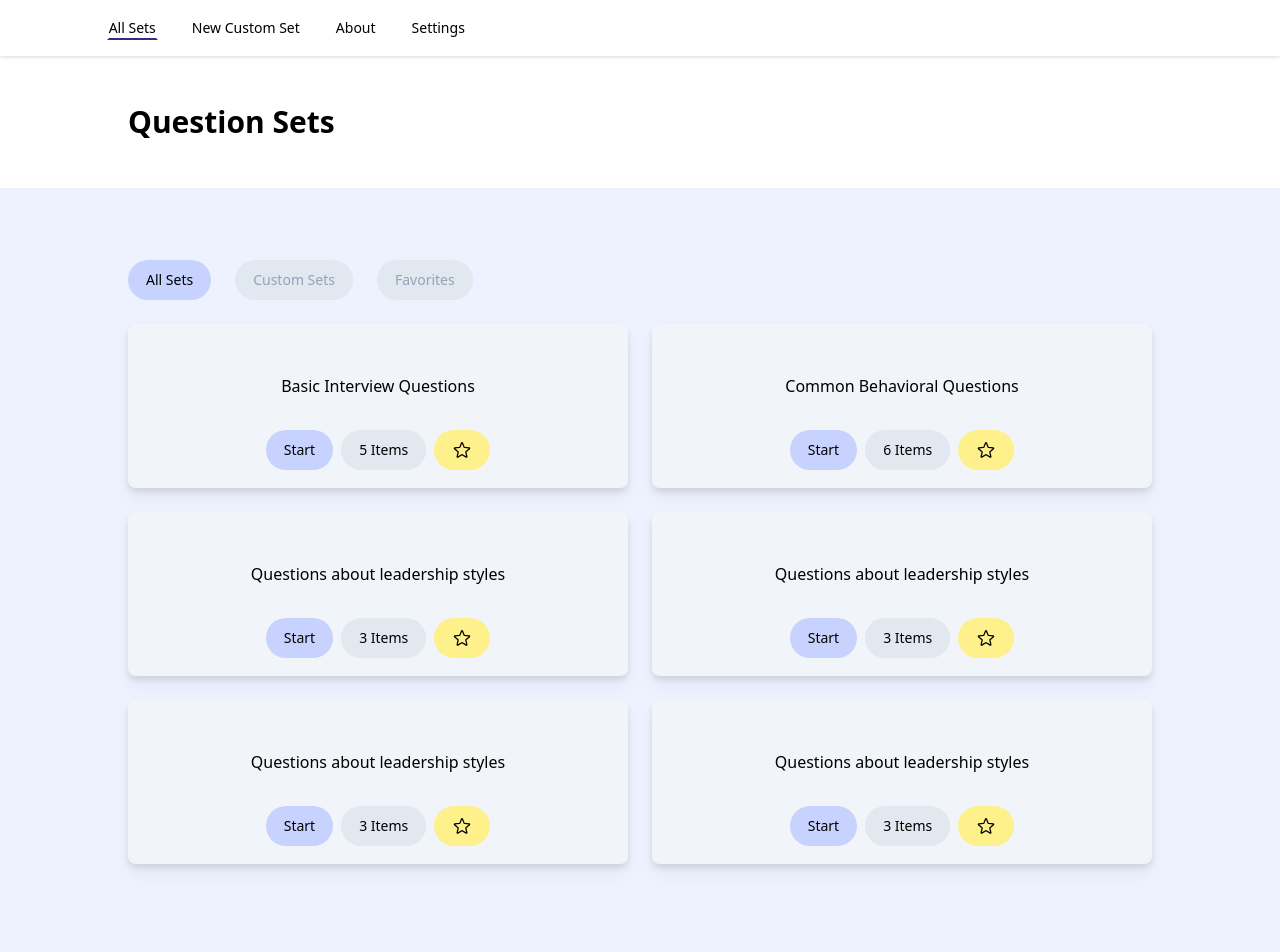
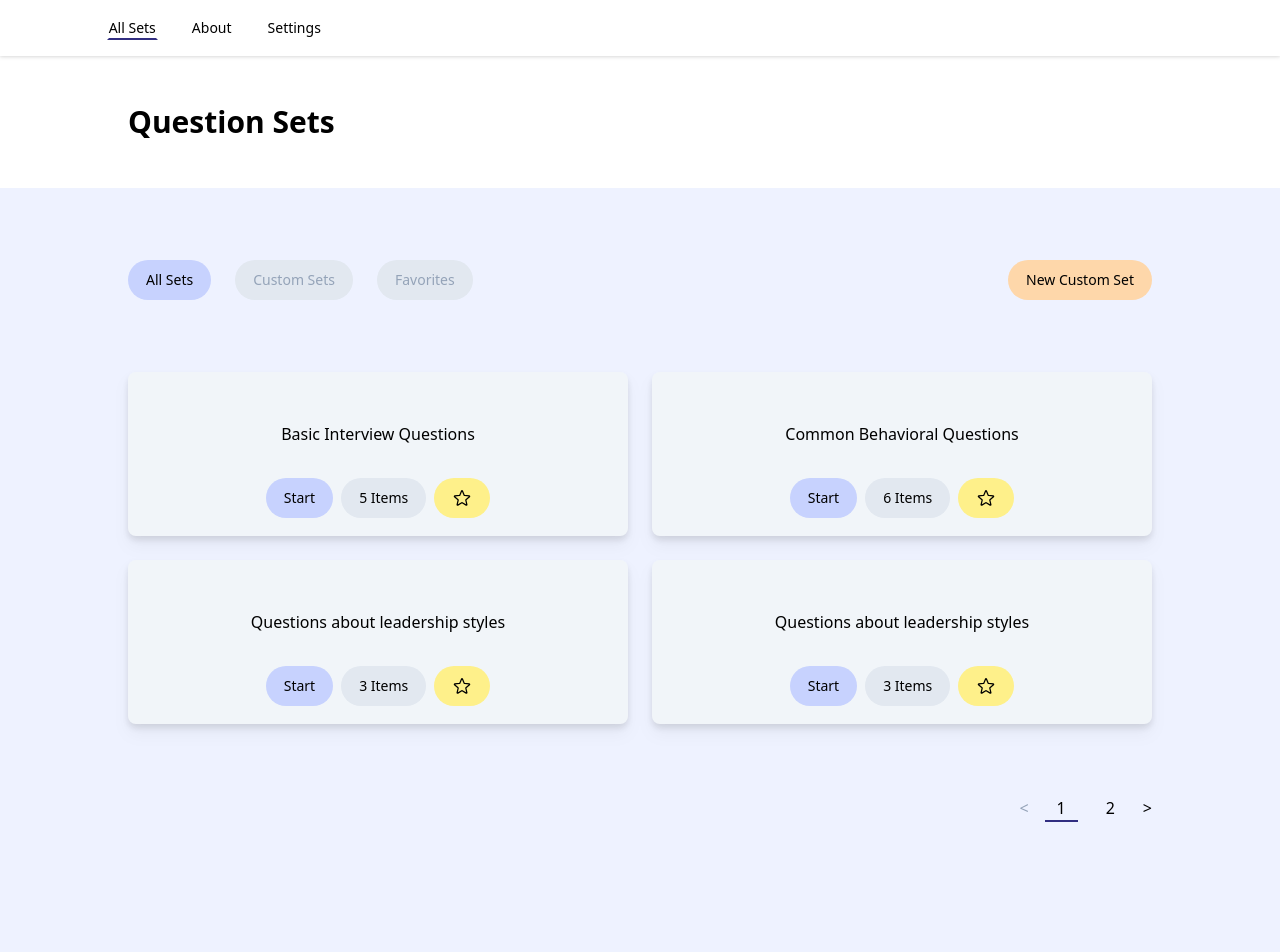
Before and after one commit to jogarbaut/hiremeinterview-react-ts-rtk, a React (Vite) app: page / in a window 1280 px wide. Shown: the top 952 px of the page. Built offline with nearby package versions, Linux system fonts and the light colour scheme.

Commit message:
updated navigation

```diff
--- a/src/components/navbar/NavbarLink.tsx
+++ b/src/components/navbar/NavLink.tsx
@@ -8,7 +8,7 @@ type Props = {
   setSelectedPage: (value: SelectedPage) => void
 }
 
-const NavbarLink = ({ path, page, selectedPage, setSelectedPage }: Props) => {
+const NavLink = ({ path, page, selectedPage, setSelectedPage }: Props) => {
   return (
     <Link
       to={path}
@@ -20,4 +20,4 @@ const NavbarLink = ({ path, page, selectedPage, setSelectedPage }: Props) => {
   )
 }
 
-export default NavbarLink
+export default NavLink
--- a/src/components/navbar/index.tsx
+++ b/src/components/navbar/index.tsx
@@ -1,6 +1,6 @@
 import { SelectedPage } from "@/components/shared/types";
 import { useEffect, useState } from "react";
-import NavbarLink from "./NavbarLink";
+import NavLink from "./NavLink";
 
 type Props = {
   selectedPage: SelectedPage;
@@ -33,25 +33,19 @@ const Navbar = ({ selectedPage, setSelectedPage }: Props) => {
           <div className="flex w-full items-center justify-between gap-16">
             <div className="flex w-full items-center justify-between">
               <div className="flex items-center justify-between gap-8 text-sm">
-                <NavbarLink
+                <NavLink
                   path="/"
                   page="All Sets"
                   selectedPage={selectedPage}
                   setSelectedPage={setSelectedPage}
                 />
-                <NavbarLink
-                  path="/custom-set"
-                  page="New Custom Set"
-                  selectedPage={selectedPage}
-                  setSelectedPage={setSelectedPage}
-                />
-                <NavbarLink
+                <NavLink
                   path="/about"
                   page="About"
                   selectedPage={selectedPage}
                   setSelectedPage={setSelectedPage}
                 />
-                <NavbarLink
+                <NavLink
                   path="/settings"
                   page="Settings"
                   selectedPage={selectedPage}
--- a/src/pages/EditCustomSet/index.tsx
+++ b/src/pages/EditCustomSet/index.tsx
@@ -1,15 +1,11 @@
-import FieldTitle from "@/components/shared/Header";
+import Header from "@/components/shared/Header";
 import EditCustomSetForm from "./EditCustomSetForm";
 type Props = {}
 
 const EditCustomSet = (props: Props) => {
   return (
     <section id="customSets">
-      <div className="w-full bg-white">
-        <div className="mx-auto w-5/6 max-w-5xl">
-          <FieldTitle>Edit Custom Set</FieldTitle>
-        </div>
-      </div>
+      <Header>Edit Custom Set</Header>
       <div className="w-full items-center justify-center bg-indigo-50 py-12">
         <div className="mx-auto w-5/6 max-w-5xl">
           <EditCustomSetForm />
--- a/src/pages/home/index.tsx
+++ b/src/pages/home/index.tsx
@@ -6,7 +6,7 @@ import Pagination from "@/components/shared/Pagination";
 import { QuestionSet } from "@/features/questionSets/questionSetSlice";
 import Header from "@/components/shared/Header";
 import ErrorAlert from "@/components/shared/ErrorAlert";
-
+import { useNavigate } from "react-router-dom";
 const Home = () => {
   const questionSets = useSelector(
     (state: RootState) => state.questionSets.questionSets
@@ -15,6 +15,8 @@ const Home = () => {
   const [displayFavorites, setDisplayFavorites] = useState<boolean>(false);
   const [displayCustoms, setDisplayCustoms] = useState<boolean>(false);
   const [filteredSets, setFilteredSets] = useState<QuestionSet[]>([]);
+
+  const navigate = useNavigate()
 
   // Handle displayFavorite and displayCustom filters
   useEffect(() => {
@@ -37,7 +39,7 @@ const Home = () => {
   }, [displayFavorites, displayCustoms, questionSets]);
 
   // Pagination
-  const itemsPerPage: number = 6;
+  const itemsPerPage: number = 4;
   const [currentPage, setCurrentPage] = useState<number>(1);
   let indexOfLastItem: number = currentPage * itemsPerPage;
   let indexOfFirstItem: number = indexOfLastItem - itemsPerPage;
@@ -53,7 +55,7 @@ const Home = () => {
     <section id="home" className="h-full">
       <Header>Question Sets</Header>
       <div className="h-full w-full items-center justify-center bg-indigo-50 py-12">
-        <div className="mx-auto w-5/6 max-w-5xl">
+        <div className="mx-auto w-5/6 max-w-5xl flex flex-col gap-12">
           <div className="flex flex-col justify-between gap-6 py-6 md:flex-row">
             <div className="flex items-center justify-center gap-6 md:justify-start">
               <button
@@ -87,14 +89,14 @@ const Home = () => {
               </button>
             </div>
             <div className="flex items-center justify-center md:justify-end">
-              {filteredSets.length > itemsPerPage && (
-                <Pagination
-                  itemsPerPage={itemsPerPage}
-                  totalItems={filteredSets.length}
-                  paginate={paginate}
-                  currentPage={currentPage}
-                />
-              )}
+            <button
+                className="rounded-full border-2 border-transparent bg-orange-200 px-4 py-2 text-sm transition hover:border-2 hover:border-orange-900/50"
+                onClick={() => {
+                  navigate("/custom-set")
+                }}
+              >
+                New Custom Set
+              </button>
             </div>
           </div>
           <div className="grid gap-6 md:grid-cols-2">
@@ -110,6 +112,16 @@ const Home = () => {
               })
             )}
           </div>
+          <div className="flex items-center justify-center md:justify-end py-6">
+              {filteredSets.length > itemsPerPage && (
+                <Pagination
+                  itemsPerPage={itemsPerPage}
+                  totalItems={filteredSets.length}
+                  paginate={paginate}
+                  currentPage={currentPage}
+                />
+              )}
+            </div>
         </div>
       </div>
     </section>
```
